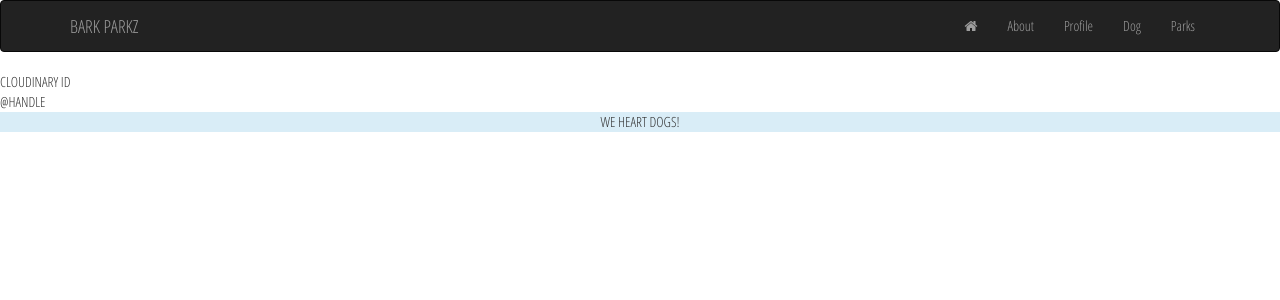
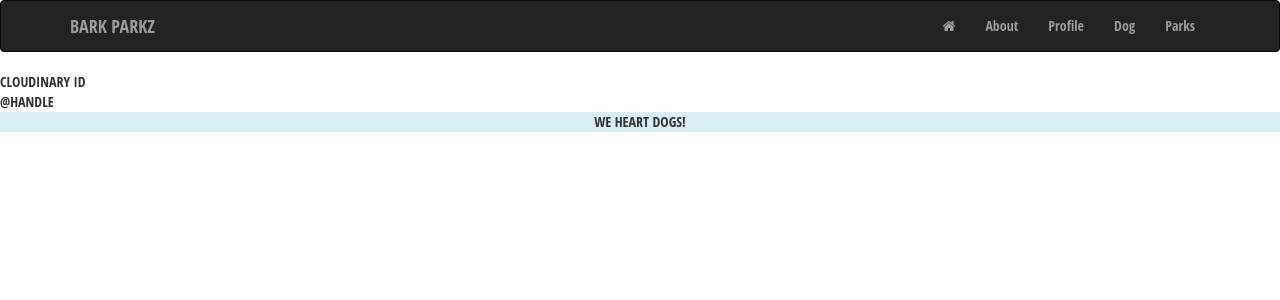
Before and after one commit to littleloveprint/dog-social, a PHP site: page /static-ui/dog.php in a window 1280 px wide. Shown: the top 300 px of the page. Run offline with PHP 8.4, Linux system fonts and the light colour scheme; some libraries are stand-ins or nearby versions.

Commit message:
Changed the font.

```diff
--- a/static-ui/css/style.css
+++ b/static-ui/css/style.css
@@ -58,7 +58,7 @@ body {
 	text-shadow: rgba(0,0,0,.4) 0 1px 0;
 	color: white;
 	font-size: 14px;
-	font-family: 'Lucida Grande', Helvetica, Arial, Sans-Serif;
+	font-family: 'Montserrat', sans-serif;
 	text-decoration: none;
 	vertical-align: middle;
 }
--- a/static-ui/library/head-utils.php
+++ b/static-ui/library/head-utils.php
@@ -13,7 +13,7 @@
 		<link rel="stylesheet" href="https://maxcdn.bootstrapcdn.com/bootstrap/3.3.7/css/bootstrap.min.css" integrity="sha384-BVYiiSIFeK1dGmJRAkycuHAHRg32OmUcww7on3RYdg4Va+PmSTsz/K68vbdEjh4u" crossorigin="anonymous">
 
 		<!-- GOOGLE FONTS -->
-		<link href="https://fonts.googleapis.com/css?family=Open+Sans+Condensed:300" rel="stylesheet">
+		<link href="https://fonts.googleapis.com/css?family=Montserrat" rel="stylesheet">
 
 		<!-- Font Awesome -->
 		<link type="text/css" href="https://maxcdn.bootstrapcdn.com/font-awesome/4.6.3/css/font-awesome.min.css" rel="stylesheet" />
```
